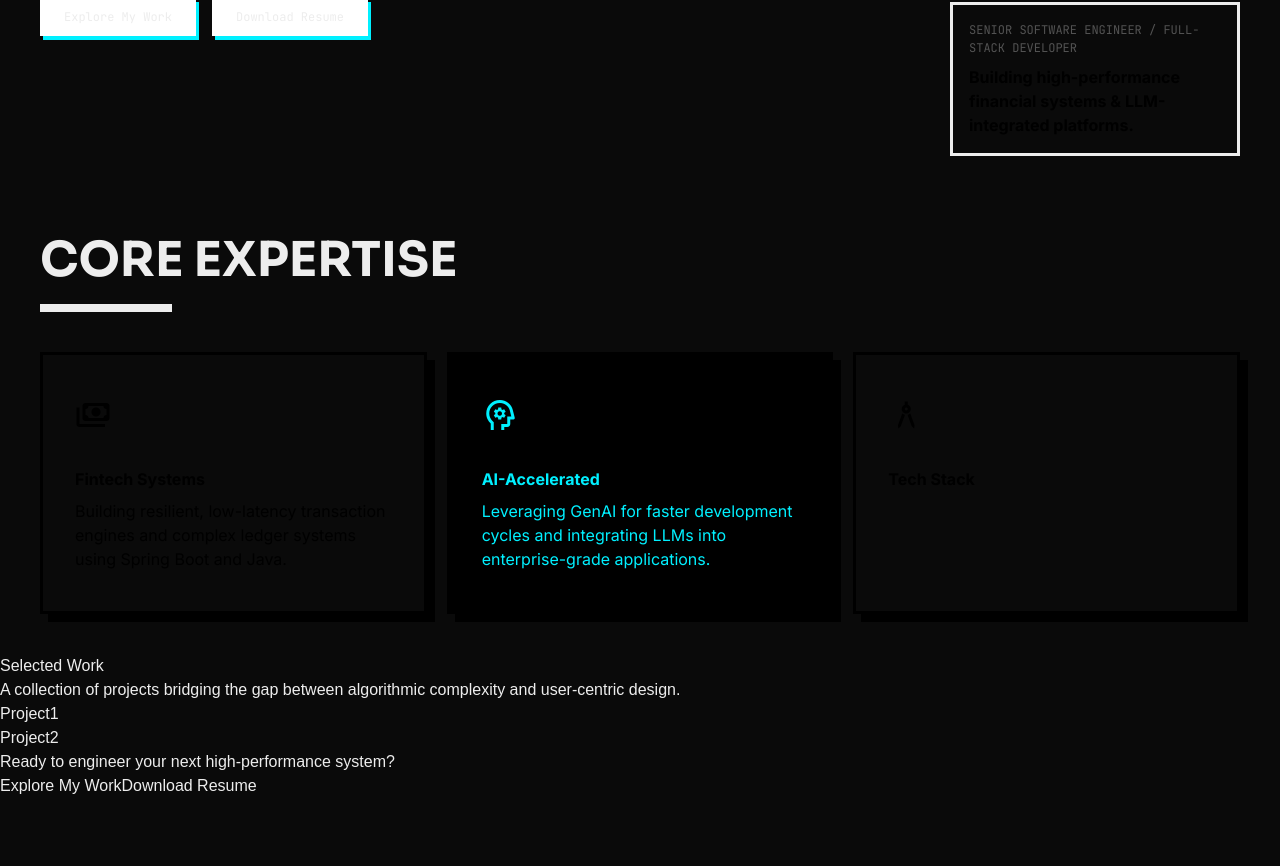
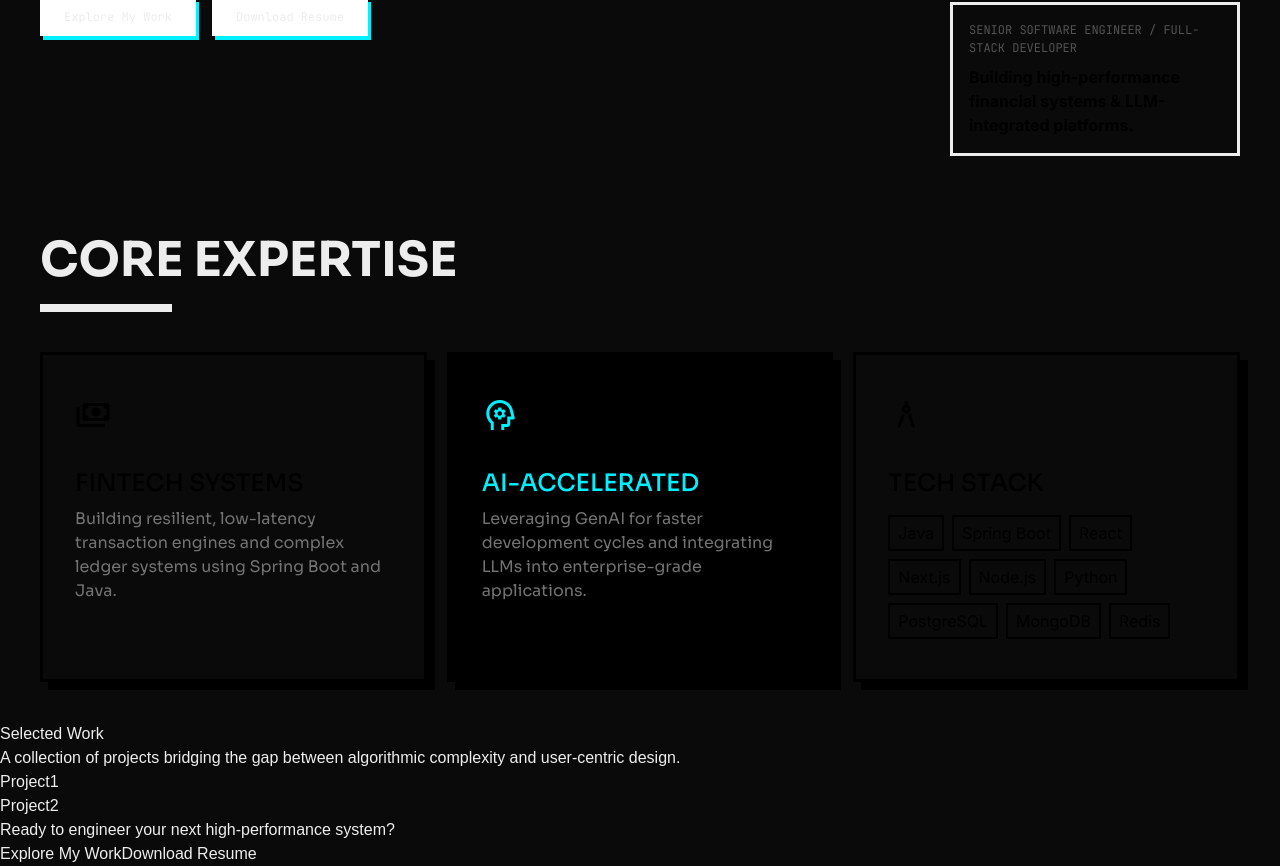
Before and after one commit to DracFiendMG/portfolio, a Next.js app: page / in a window 1280 px wide. Shown: the part 524-1390 px from the top of the page. Before the commit the page ends 1322 px from the top, so only its background shows below. Built offline with nearby package versions, Linux system fonts and the light colour scheme.

Commit message:
Enhance Tech Stack card: add tech stack details and improve styling for better presentation

```diff
--- a/app/page.tsx
+++ b/app/page.tsx
@@ -24,6 +24,7 @@ export default function Home() {
     {
       icon: "architecture",
       title: "Tech Stack",
+      techstack: ["Java", "Spring Boot", "React", "Next.js", "Node.js", "Python", "PostgreSQL", "MongoDB", "Redis"],
     }
   ]
 
@@ -70,11 +71,24 @@ export default function Home() {
               return (
                 <div
                   key={card.icon}
-                  className="flex flex-col gap-2 border-3 border-black min-w-75 card-shadow px-8 py-10 text-black even:bg-black even:text-[#00F0FF]"
+                  className="flex flex-col gap-2 border-3 border-black min-w-75 card-shadow px-8 py-10 text-black even:bg-black even:[&>h3,&>span]:text-[#00F0FF]"
                 >
                   <span className="material-symbols-outlined text-4xl! mb-6">{card.icon}</span>
-                  <h3 className="font-bold font-inter">{card.title}</h3>
-                  <p className="font-light font-inter">{card.description}</p>
+                  <h3 className="uppercase font-medium font-sora text-2xl">{card.title}</h3>
+                  <p className="font-light font-sora text-[#737373]">{card.description}</p>
+                  {
+                    card.techstack && (
+                      <div className="flex flex-wrap gap-2 font-inter">
+                        {
+                          card.techstack.map(tech => {
+                            return (
+                              <span key={tech} className="border-2 px-2 py-1">{tech}</span>
+                            )
+                          })
+                        }
+                      </div>
+                    )
+                  }
                 </div>
               )
             })
```
